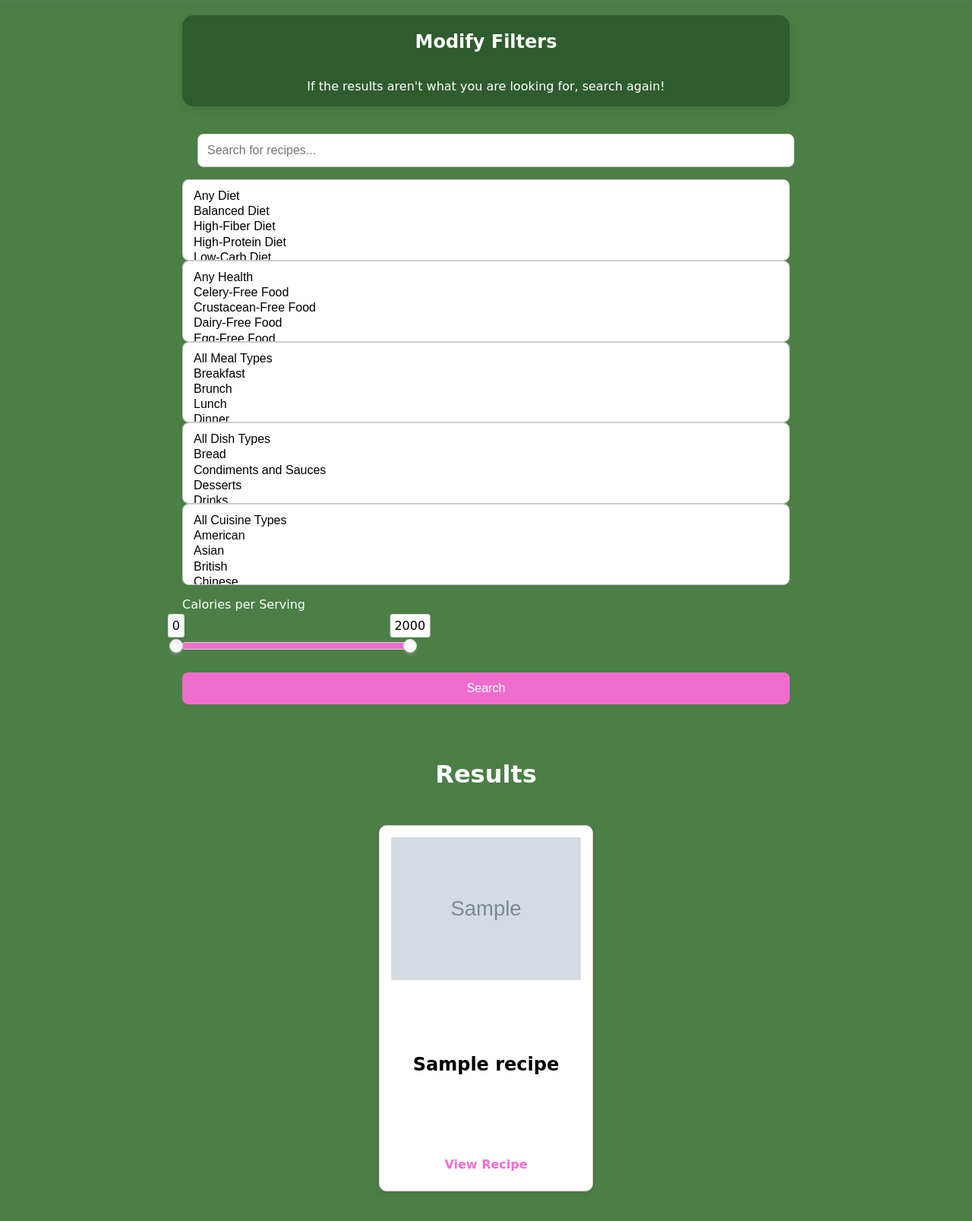
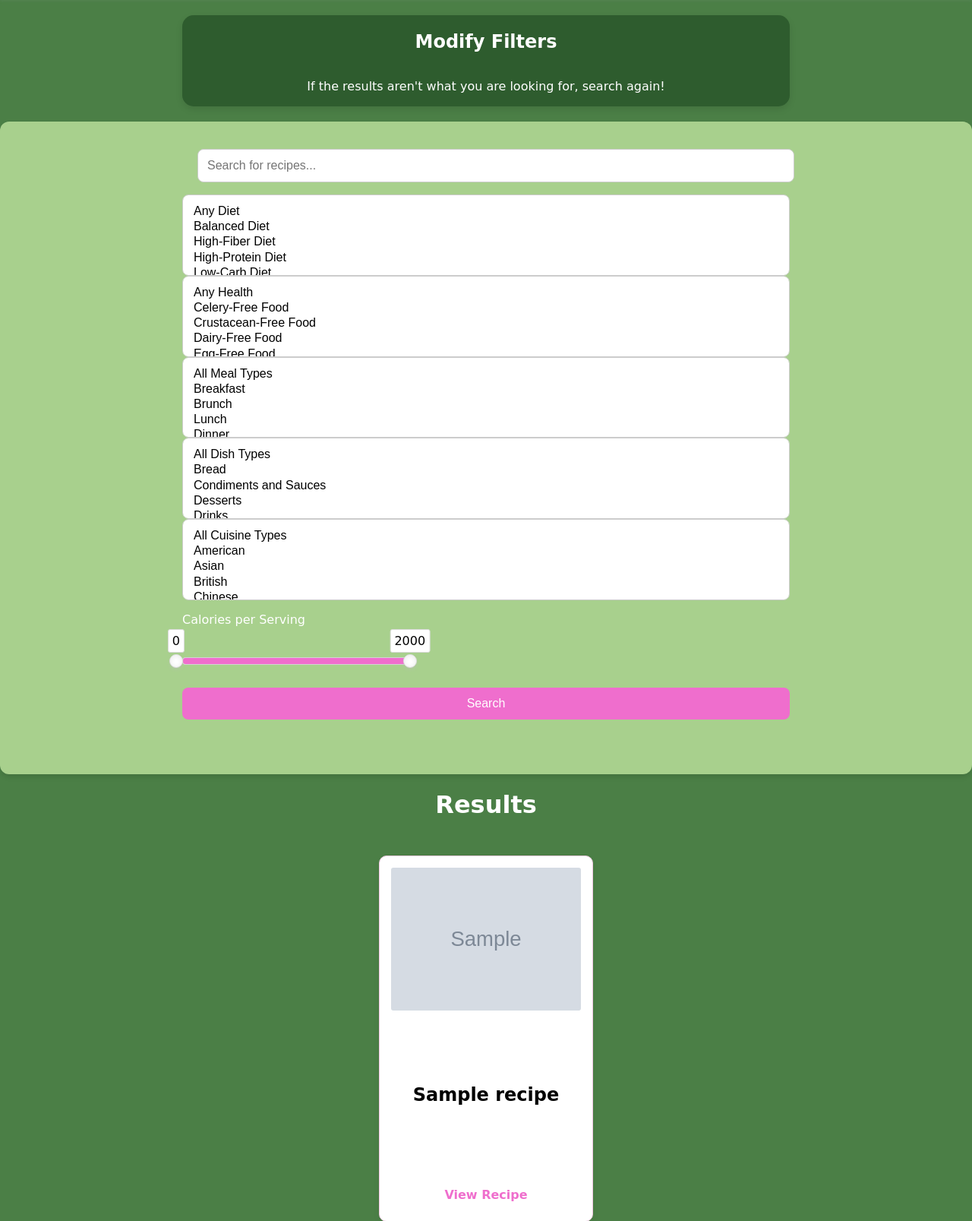
Before and after one commit to pjeff1465/capstone_project, a Flask app: template app/templates/results_list.html in a window 1280 px wide. Shown: the part 65-1672 px from the top of the page at 76% size. Before the commit the page ends 1633 px from the top, so only its background shows below. Run offline with Flask 2, Linux system fonts and the light colour scheme; the template is opened without the code that fills it: most values are stand-ins (such as "Sample title", 1, 10 or a date in 2020); grey boxes marked "Sample" are stand-in pictures; some libraries are stand-ins or nearby versions.

Commit message:
still big box

```diff
--- a/app/static/css/main.css
+++ b/app/static/css/main.css
@@ -212,6 +212,20 @@ h1 {
 
 .results-title{
     color: #fff;
+}
+
+.filters-container {
+    display: flex;
+    flex-direction: column;
+    align-items: center;
+    margin-top: 20px auto;
+    padding: 20px;
+    background-color: #a4cd80;
+    border-radius: 12px;
+    box-shadow: 0px 4px 6px rgba(0, 0, 0, 0.1);
+
+    max-width: 800px !important;
+    box-sizing: border-box;
 }
 
 .recipe-container{
--- a/app/templates/results_list.html
+++ b/app/templates/results_list.html
@@ -45,7 +45,7 @@
         <h2>Modify Filters</h2>
         <p>If the results aren't what you are looking for, search again!</p>
     </div>
-    <div class="filters-container">
+    <div class="filter-container">
         <div class="filters">
             <form action="/data" method="post" style="margin-bottom: 20px;" class="filters-form">
                 <!-- Search Bar (moved here) -->
```
